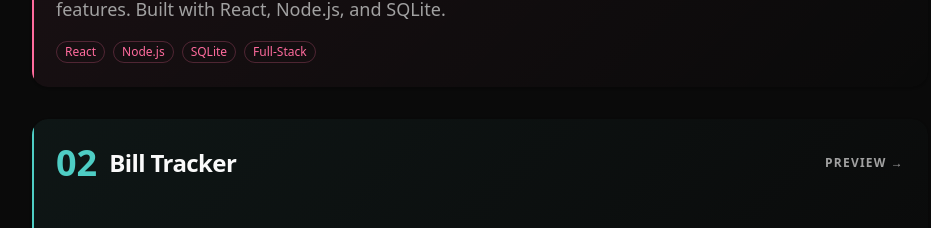
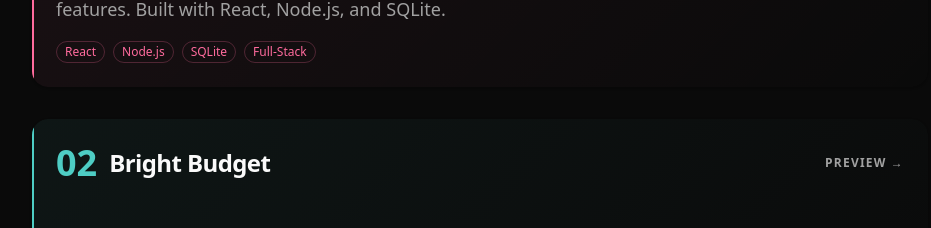
Before and after one commit to CaitlinAkkerman/cautious-train, a React (Vite) app: page / in a window 1280 px wide. Shown: the part 851-1079 px from the top of the page, without its empty margins (160-1091 px from the left). Built offline with nearby package versions, Linux system fonts and the light colour scheme.

Commit message:
updated bill tracker to bright budget

```diff
--- a/src/pages/Home.tsx
+++ b/src/pages/Home.tsx
@@ -28,9 +28,9 @@ const projects: Project[] = [
   },
   {
     id: "bill-tracker",
-    title: "Bill Tracker",
+    title: "Bright Budget",
     description: "React bill tracking app with Firebase Auth, partial payment support, and progress visualization. Dark, bold UI design.",
-    longDescription: "Bill Tracker is a React app that takes the stress out of managing monthly bills. It features Firebase authentication so your data stays secure, partial payment support for when you can only pay part of a bill, and progress visualization so you can see exactly where you stand at a glance. Built with a dark, bold UI that makes finances feel a little less miserable.",
+    longDescription: "Bright Budget is a React app that takes the stress out of managing monthly bills. It features Firebase authentication so your data stays secure, partial payment support for when you can only pay part of a bill, and progress visualization so you can see exactly where you stand at a glance. Built with a dark, bold UI that makes finances feel a little less miserable.",
     tags: ["React", "Firebase", "Auth"],
     color: "#4ECDC4",
     path: "/home/workspace/bill-tracker",
```
